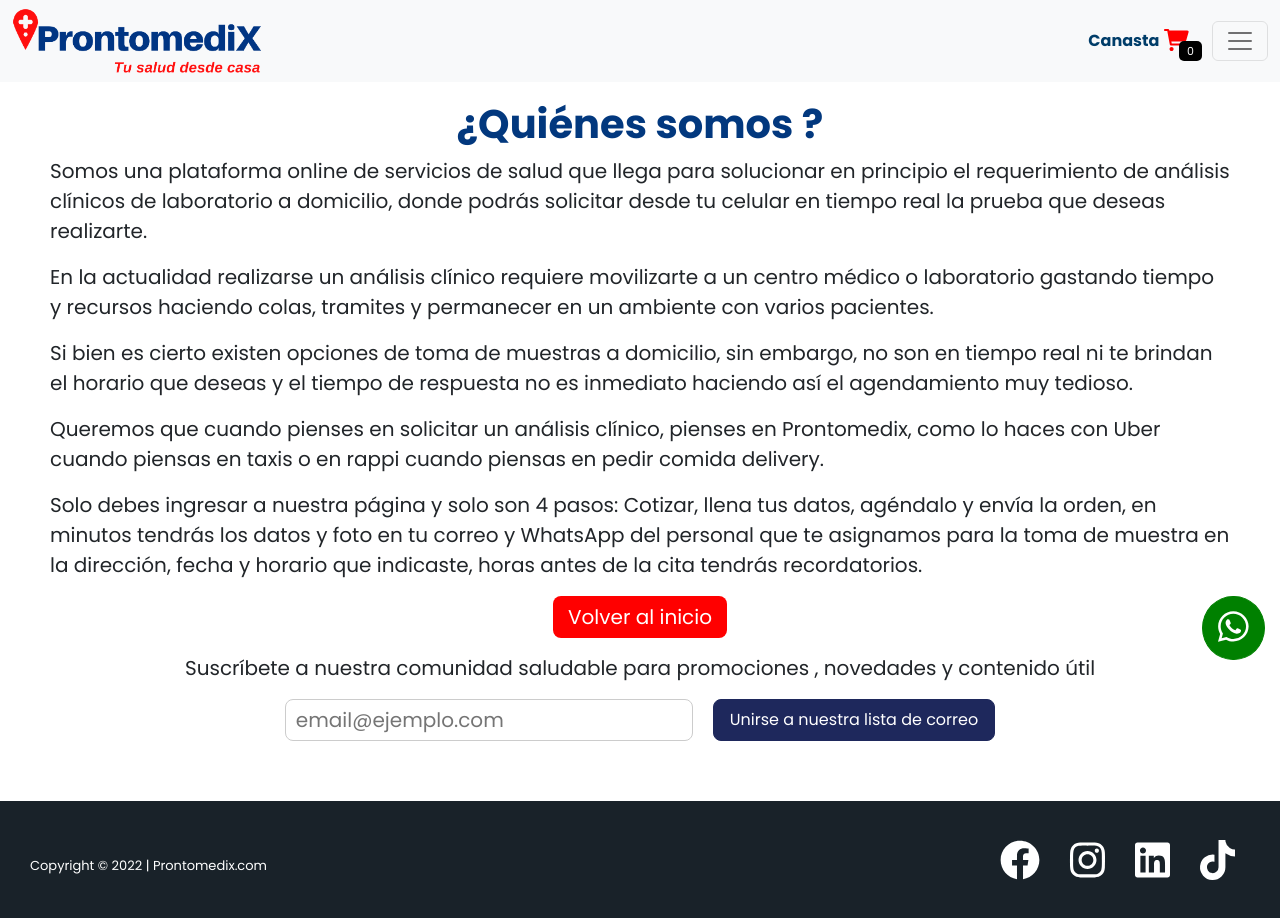
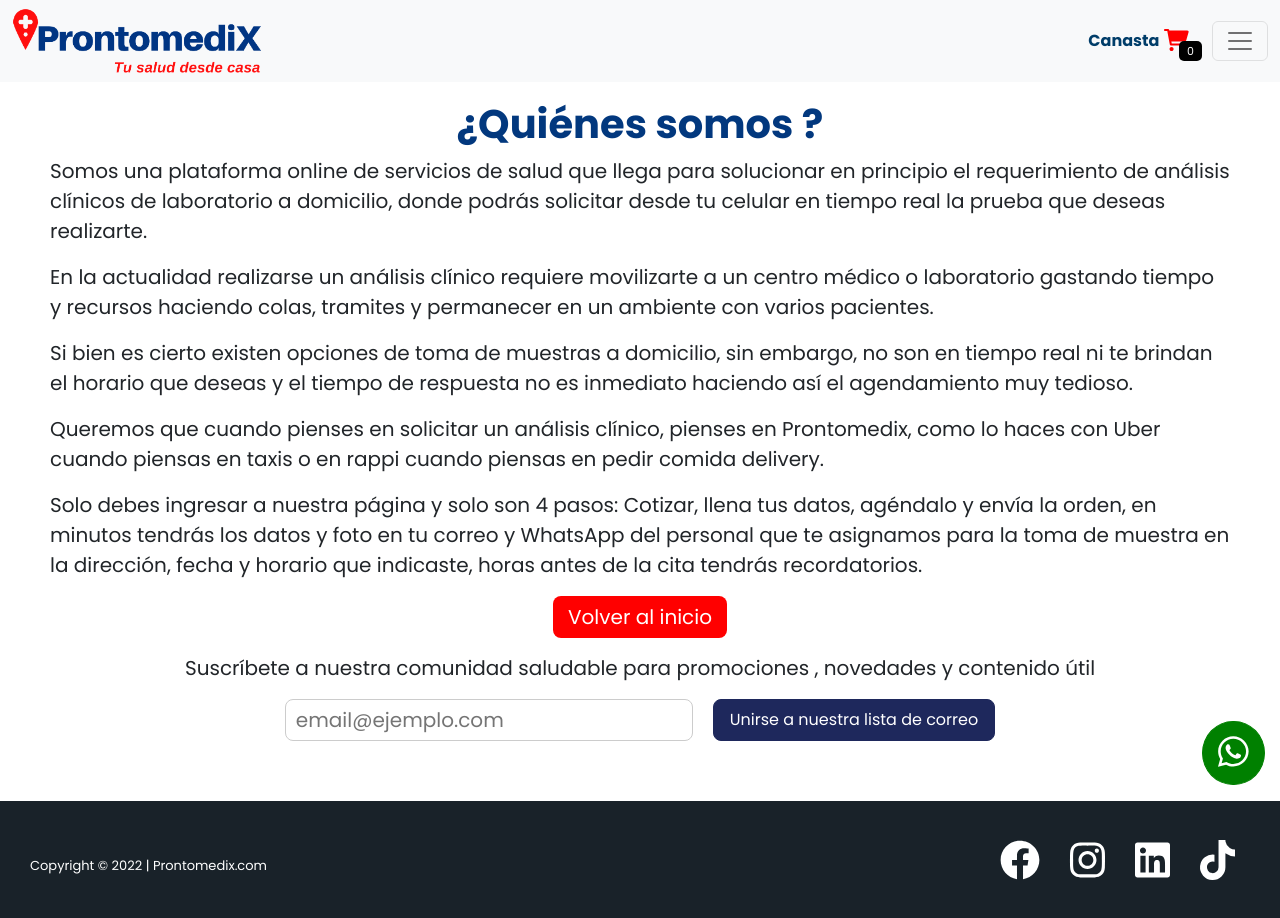
Before and after one commit to cristhian-fernandez/prontomedix, a React (Create React App) app in the folder client/: page /quienesomos in a window 1280 px wide. Shown: the top 918 px of the page. Built offline with nearby package versions, Linux system fonts and the light colour scheme; no server answers.

Commit message:
changed whatsapp

```diff
--- a/client/src/Pages/About/About.jsx
+++ b/client/src/Pages/About/About.jsx
@@ -3,6 +3,9 @@
 import styles from  './About.module.css';
 
 function About() {
+    const subscribe = () => {
+
+    }
     return (
         <div className={styles.about}>
             <h2>¿Quiénes somos ?</h2>
@@ -15,7 +18,7 @@
             <p>Suscríbete a nuestra comunidad saludable para promociones , novedades y contenido útil</p>
             <div className={styles.suscripcion}>
                 <input type="text" placeholder='email@ejemplo.com'/>
-                <button>Unirse a nuestra lista de correo</button>
+                <button onClick={subscribe}>Unirse a nuestra lista de correo</button>
             </div>
         </div>
     );
--- a/client/src/components/Whatsapp/Whatsapp.module.css
+++ b/client/src/components/Whatsapp/Whatsapp.module.css
@@ -5,7 +5,7 @@
     border: 1px solid green;
     position: fixed;
     z-index: 999;
-    bottom: 140px;
+    bottom: 15px;
     right: 15px;
     border-radius: 50%;
     padding: 5px 15px;
```
